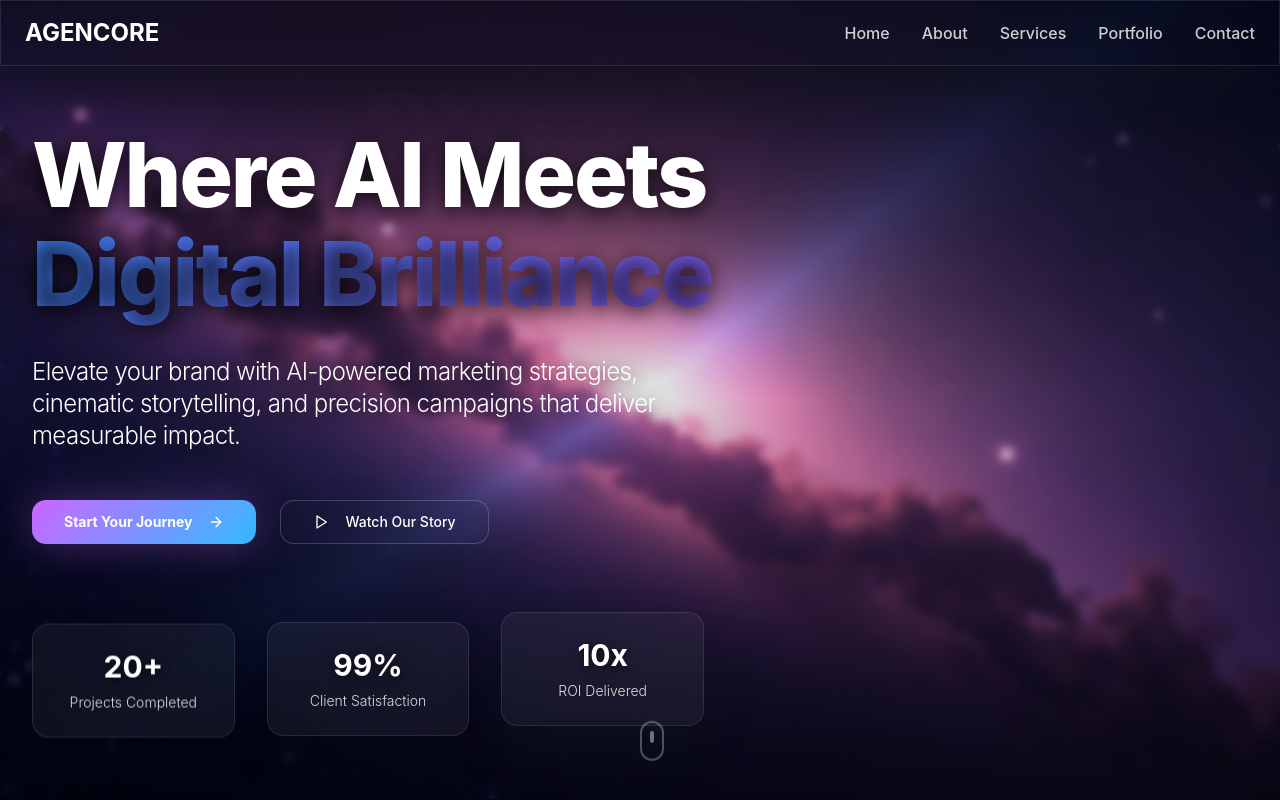
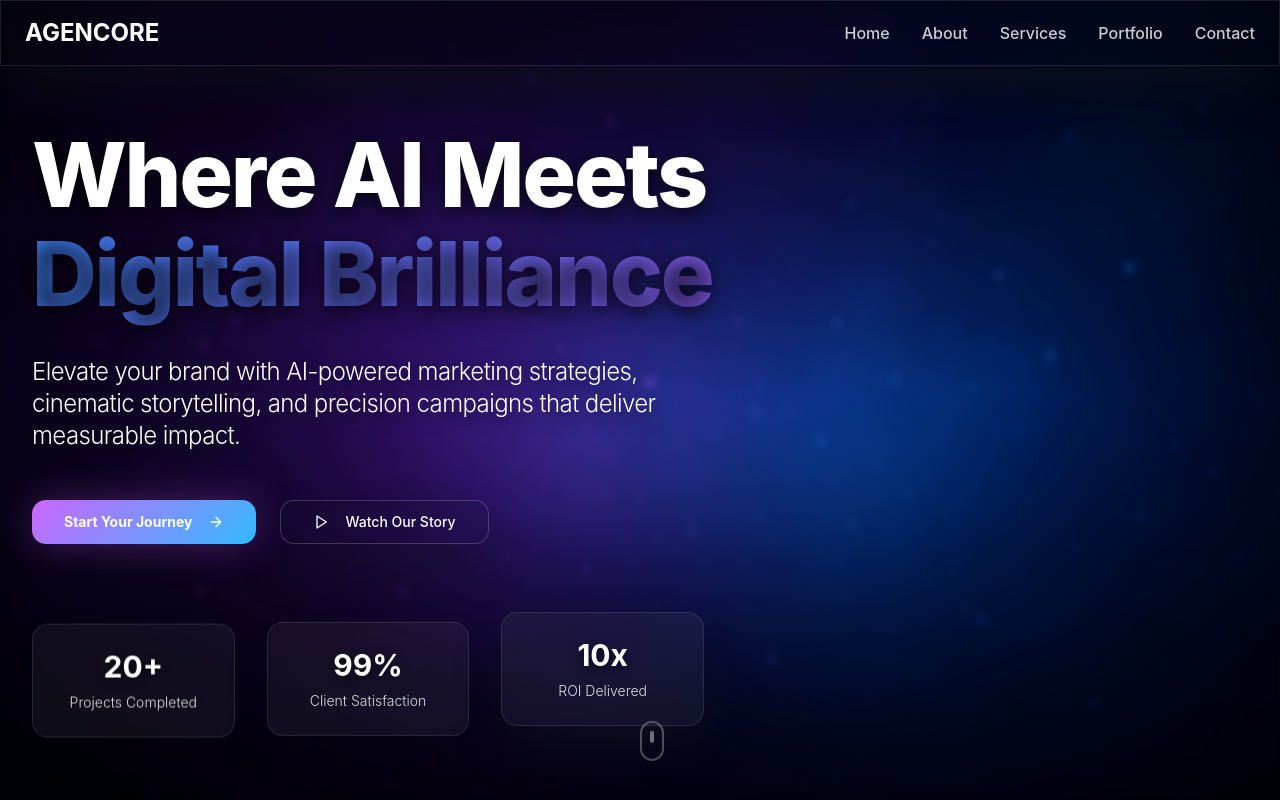
Before and after one commit to Dineshit541/digital-marketing, a React (Vite) app: page / in a window 1280 px wide. Shown: the top 800 px of the page. Built offline with nearby package versions, Linux system fonts and the light colour scheme.

Commit message:
Fix hero background image

```diff
--- a/src/components/HeroSection.tsx
+++ b/src/components/HeroSection.tsx
@@ -1,6 +1,6 @@
 import { Button } from "@/components/ui/button";
 import { ArrowRight, Play } from "lucide-react";
-import starryBackground from "@/assets/starry-background.png";
+const starryBackground = "/lovable-uploads/3482a817-1a88-4ef0-952f-a3741dbd4677.png?v=1";
 
 const HeroSection = () => {
   return (
```
Also changed, not shown: public/lovable-uploads/3482a817-1a88-4ef0-952f-a3741dbd4677.png (added).
